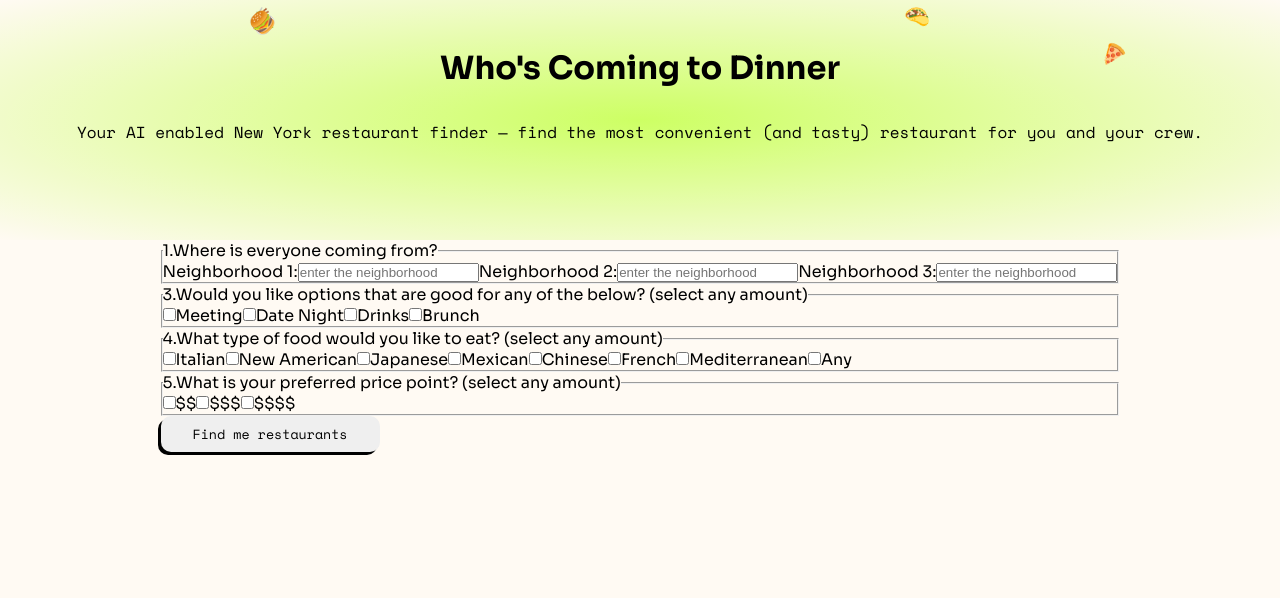
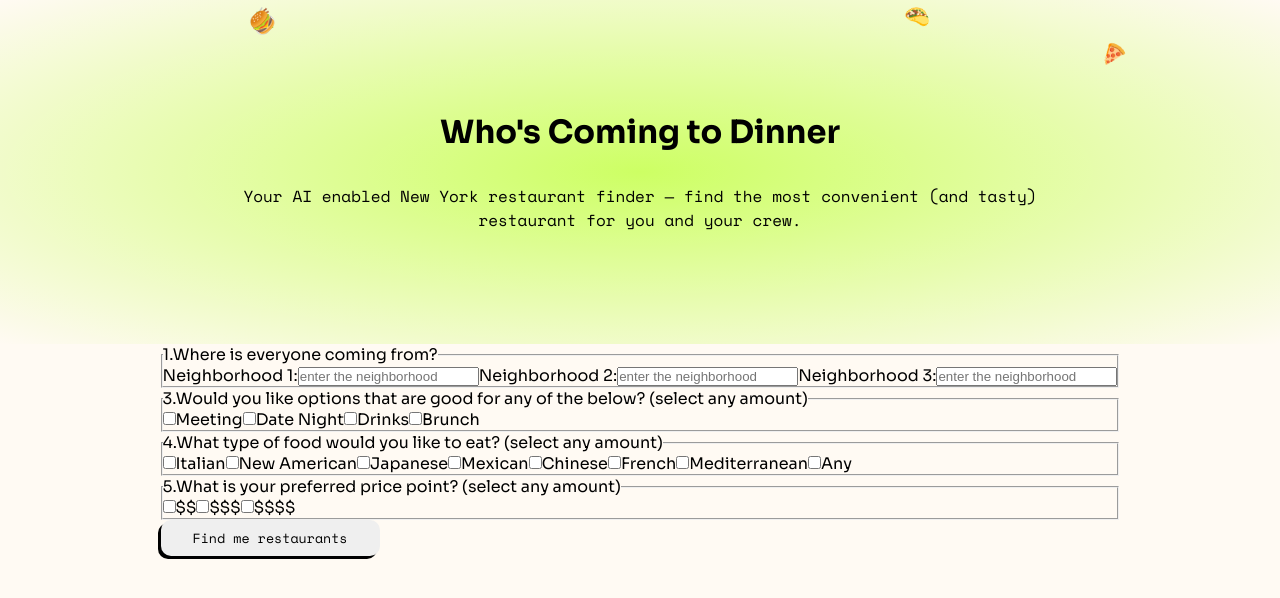
Before and after one commit to ajasinger/dinner-app, a Next.js app: page / in a window 1280 px wide. Shown: the top 598 px of the page. Built offline with nearby package versions, Linux system fonts and the light colour scheme.

Commit message:
style header block padding

```diff
--- a/styles/HeaderBlock.module.css
+++ b/styles/HeaderBlock.module.css
@@ -1,16 +1,15 @@
 .header {
     text-align: center;
-    padding: 3rem;
+    padding: 7rem;
     background-image: radial-gradient(#CDFF64, transparent);
     position: relative;
     width: 100vw;
-    height: 15rem;
-    margin-top: 0;
 }
 
 .subtitle {
     font-size: 1em;
     font-weight: 400;
+    margin: 0 5rem;
 }
 
 .title {
```
